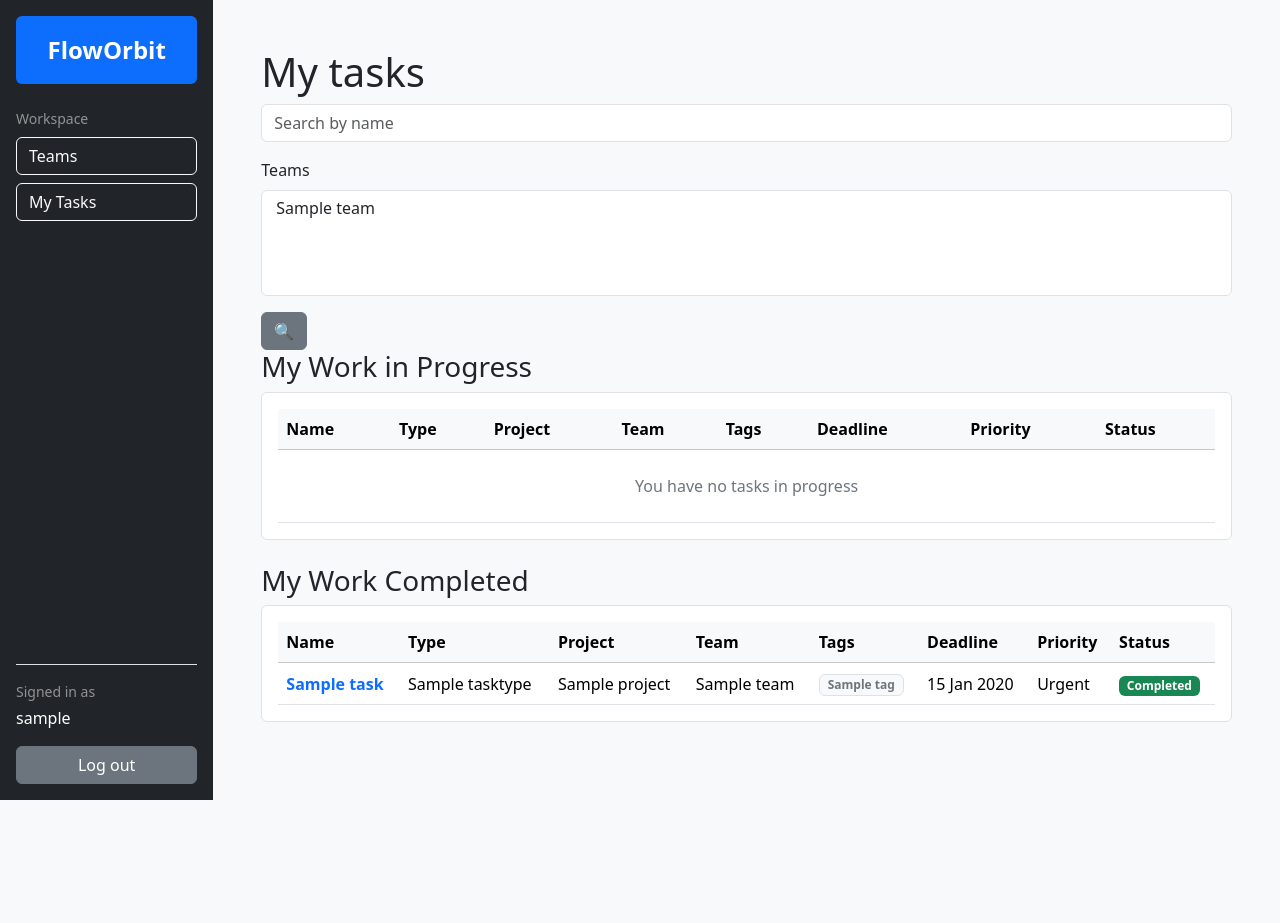
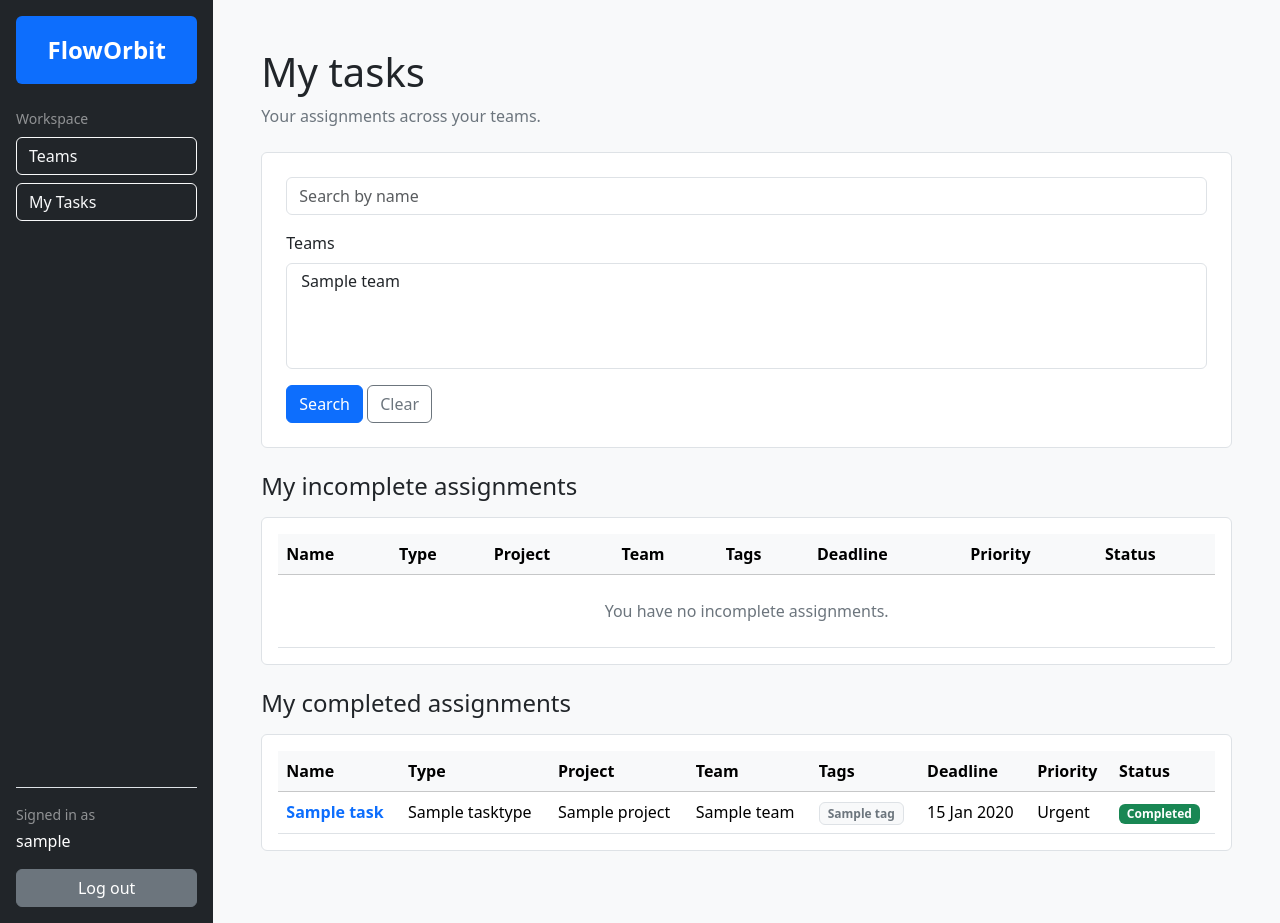
Before and after one commit to 20jofi00/floworbit-task-manager, a Django app: page /tasks/my-tasks/ in a window 1280 px wide. Before the commit the page ends 800 px from the top, so only its background shows below. Run offline with Django 5.2, Linux system fonts and the light colour scheme; a user stored in the database is signed in; tables that the repository leaves empty hold one stand-in row (values such as "Sample post"); some libraries are stand-ins or nearby versions.

Commit message:
update personal task lists layout

```diff
--- a/templates/tasks/my_task_list.html
+++ b/templates/tasks/my_task_list.html
@@ -1,13 +1,31 @@
 {% extends "base.html" %}
 {% load crispy_forms_filters %}
+{% block title %}<title>My tasks</title>{% endblock %}
 
 {% block content %}
-  <h1> My tasks </h1>
-    {% include "includes/search_form.html" %}
-  <h3>My Work in Progress</h3>
+  <h1 class="mb-2">My tasks</h1>
+  <p class="text-secondary mb-4">
+    Your assignments across your teams.
+  </p>
 
-  {% include "includes/task_table.html" with tasks=incomplete_tasks empty_message="You have no tasks in progress" %}
+  <form method="get" class="bg-white border rounded p-4 mb-4">
+    {{ search_form|crispy }}
 
-  <h3>My Work Completed</h3>
-  {% include "includes/task_table.html" with tasks=completed_tasks empty_message="You have not completed any tasks yet" %}
+    <button type="submit" class="btn btn-primary">
+      Search
+    </button>
+
+    <a
+      href="{% url 'tasks:my-task-list' %}"
+      class="btn btn-outline-secondary"
+    >
+      Clear
+    </a>
+  </form>
+
+  <h2 class="h4 mb-3">My incomplete assignments</h2>
+  {% include "includes/task_table.html" with tasks=incomplete_tasks empty_message="You have no incomplete assignments." %}
+
+  <h2 class="h4 mb-3">My completed assignments</h2>
+  {% include "includes/task_table.html" with tasks=completed_tasks empty_message="You have no completed assignments yet." %}
 {% endblock %}
```
